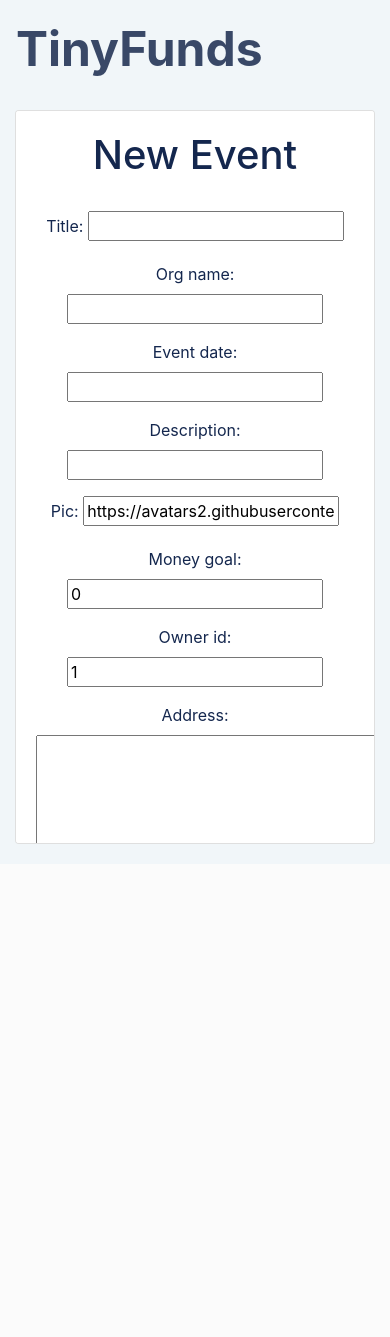
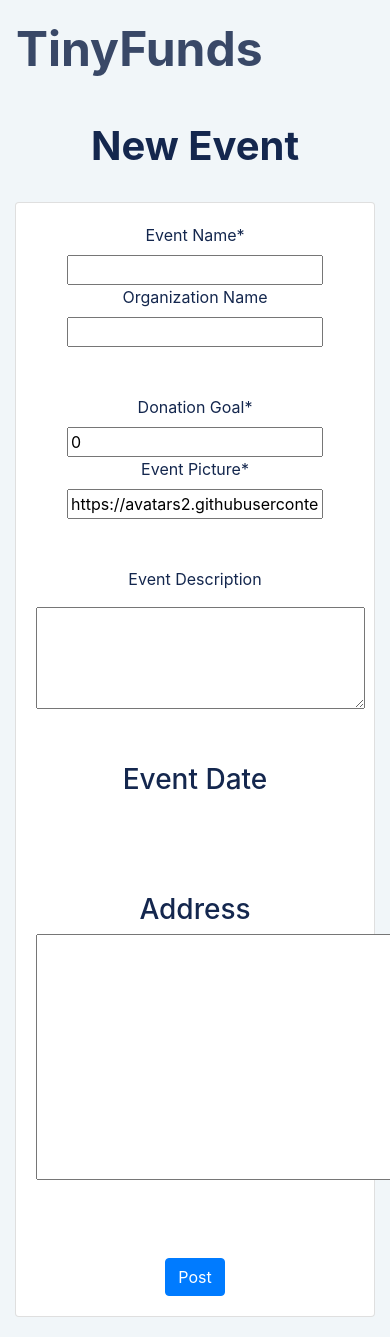
Before and after one commit to sleepy/tinyfunds, a Django app: page /explore/new in a window 390 px wide; the page is wider, and only the part inside the window is pictured. Before the commit the page ends 844 px from the top of that part, so only its background shows below. Run offline with Django 3.2, Linux system fonts and the light colour scheme; some libraries are stand-ins or nearby versions.

Commit message:
added google maps and datetime picker

```diff
--- a/tinyfunds/forms.py
+++ b/tinyfunds/forms.py
@@ -1,12 +1,22 @@
 from django import forms
 from .models import Event
+from datetime import datetime
 from tempus_dominus.widgets import DatePicker, TimePicker, DateTimePicker
 
-class DateForm(forms.Form):
-    date = forms.DateTimeField(input_formats=['%d/%m/%Y %H:%M'])
-
 class CreateEventForm(forms.ModelForm):
+    date = forms.DateTimeField(
+        widget=DateTimePicker(
+            options={
+                'useCurrent': True,
+                'collapse': False,
+            },
+            attrs={
+                'append': 'fa fa-calendar',
+                'icon_toggle': True,
+            }
+        ),
+    )
 
     class Meta:
         model = Event
-        fields = ['title', 'org_name', 'event_date', 'description', 'pic', 'money_goal', 'owner_id', 'address', 'money_goal']
+        fields = ['title', 'org_name', 'date', 'description', 'pic', 'address', 'money_goal', 'owner_id', 'money_goal']
--- a/tinyfunds/models.py
+++ b/tinyfunds/models.py
@@ -5,15 +5,15 @@
 from django.utils import timezone
 
 class Event(models.Model):
-    title = models.CharField(max_length=200)
+    title = models.CharField(verbose_name="Event Name",max_length=200)
     pub_date = models.DateTimeField(auto_now_add=True)
-    org_name = models.CharField(max_length=254, null=True, blank=True)
-    description = models.CharField(max_length=254, null=True, blank=True)
-    pic = models.CharField(max_length=1024, null=False, blank=False, default="https://avatars2.githubusercontent.com/u/3195011?s=460&u=f421eadccb78b212d516b6b38cab7f2de97522e4&v=4")
-    event_date = models.DateTimeField(auto_now_add=False, null=True)
+    org_name = models.CharField(verbose_name="Organization Name",max_length=254, null=True, blank=True)
+    description = models.CharField(verbose_name="Event Description", max_length=4096, null=True, blank=True)
+    pic = models.CharField(verbose_name="Event Picture", max_length=1024, null=False, blank=False, default="https://avatars2.githubusercontent.com/u/3195011?s=460&u=f421eadccb78b212d516b6b38cab7f2de97522e4&v=4")
+    date = models.DateTimeField(verbose_name="Event Date", auto_now_add=False, null=True)
     owner_id = models.IntegerField(null=False, default=1)
-    address = PlacesField(blank=True)
-    money_goal = models.DecimalField(max_digits=8, decimal_places=2, null=False, default=0)
+    address = PlacesField(verbose_name="Event Address", blank=True)
+    money_goal = models.DecimalField(verbose_name="Donation Goal", max_digits=8, decimal_places=2, null=False, default=0)
     money_received = models.DecimalField(max_digits=8, decimal_places=2, null=False, default=0)
 
     def add_money(self, amount):
--- a/tinyfunds/settings.py
+++ b/tinyfunds/settings.py
@@ -51,6 +51,7 @@
     'paypal.standard.ipn',
     'django_google_maps',
     'places',
+    'crispy_forms',
 ]
 
 MIDDLEWARE = [
@@ -161,7 +162,7 @@
 
 GOOGLE_MAPS_API_KEY = 'AIzaSyDRqV7DSUAEVsjemptCRDqWfLtIOpCSRxA'
 PLACES_MAPS_API_KEY='AIzaSyDRqV7DSUAEVsjemptCRDqWfLtIOpCSRxA'
-PLACES_MAP_WIDGET_HEIGHT=480
+PLACES_MAP_WIDGET_HEIGHT=360
 PLACES_MAP_OPTIONS='{"center": { "lat": 38.971584, "lng": -95.235072 }, "zoom": 10}'
 PLACES_MARKER_OPTIONS='{"draggable": true}'
 
--- a/tinyfunds/static/account/style.css
+++ b/tinyfunds/static/account/style.css
@@ -49,7 +49,8 @@
     color: #14274e !important;
     margin: 0;
     padding: 0;
-    overflow:hidden;
+    overflow-y:scroll;
+    overflow-x:hidden;
     text-align: center !important;
     align-content: center !important;
     justify-content: center !important;
--- a/tinyfunds/static/tinyfunds/create_event_style.css
+++ b/tinyfunds/static/tinyfunds/create_event_style.css
@@ -3,7 +3,8 @@
     color: #14274e !important;
     margin: 0;
     padding: 0;
-    overflow:hidden;
+    overflow-y:scroll;
+    overflow-x: hidden;
     text-align: center !important;
     align-content: center !important;
     justify-content: center !important;
@@ -17,3 +18,25 @@
     background: #f1f6f9;
     height: 100%;
 }
+
+
+/* .col-sm-4 {
+    background-color: #ffffff;
+    width: 10%;
+    border-width:20px;
+    border-top-style: solid;
+    border-right-style: solid;
+    border-left-style: solid;
+    border-bottom-style: solid;
+    border-radius: 30px;
+    height: 500px;
+    border-color: #f1f6f9;
+} */
+
+.col-md-10.left-justified {
+    text-align: left;
+}
+
+h3 {
+    text-align: center;
+}
--- a/tinyfunds/templates/account/account.html
+++ b/tinyfunds/templates/account/account.html
@@ -23,7 +23,7 @@
     <a class="nav-link" href="{% url 'explore' %}"><strong>Explore</strong></a>
   </li>
   <li class="nav-item">
-    <a class="nav-link" href="#"><strong>Post</strong></a>
+    <a class="nav-link" href="{% url 'create_event' %}"><strong>Post</strong></a>
   </li>
   <li class="nav-item active">
     <a class="nav-link active" href="{% url 'account' %}"><strong>Account</strong></a>
@@ -40,9 +40,6 @@
     <div class="col-sm-1">
     </div>
     <div class="col-sm-3">
-      {% if privileged == None and not user.is_authenticated %}
-            <a class="page-scroll btn btn-xl" id="oauth-button" href="{% provider_login_url 'google' %}"></a>
-      {% else %}
       <br>
       {% if privileged == False or privileged == None and user.is_authenticated %}
       {% if user.name != None and user.name != "" %}
--- a/tinyfunds/templates/tinyfunds/create_event.html
+++ b/tinyfunds/templates/tinyfunds/create_event.html
@@ -10,6 +10,8 @@
 {% bootstrap_javascript jquery='full' %}
 <!-- {% load socialaccount %}
 {% load static %} -->
+
+{% load crispy_forms_tags %}
 
 {# Display django.contrib.messages as Bootstrap alerts #}
 {% bootstrap_messages %}
@@ -33,25 +35,94 @@
 {% endblock navbar %}
 {% block content %}
 
-<link rel="stylesheet" href="{% static 'vendor/bootstrap/css/bootstrap.css' %}">
 <link rel="stylesheet" href="{% static 'tinyfunds/create_event_style.css' %}">
+<link rel="stylesheet" href="https://netdna.bootstrapcdn.com/font-awesome/4.7.0/css/font-awesome.css">
+<script src="https://code.jquery.com/jquery-3.3.1.slim.min.js"
+  integrity="sha384-q8i/X+965DzO0rT7abK41JStQIAqVgRVzpbzo5smXKp4YfRvH+8abtTE1Pi6jizo" crossorigin="anonymous"></script>
 
-<body>
-  <div class="container">
-    <div class="card" style="margin-top:12px; height: calc(100vh - 110px); overflow-y: auto;">
-      <div class="card-body">
-        <h1 class="text-center">New Event</h1>
-        <br>
-        {% csrf_token %}
-        {{ form.as_p }}
-        <input type="submit" value="Post">
-        <br>
-        {{ form.media }}
-        <br>
+<form action="{% url 'create_event' %}" method="post">
+  {% csrf_token %}
+  <br>
+  <h1> <strong>New Event</strong> </h1>
+  <br>
+
+  <div class="row">
+    <div class="col-lg-3"></div>
+    <div class="col-lg-6">
+
+      <div class="container">
+
+        <div class="card">
+          <div class="card-body">
+            <div class="row">
+              <div class="col-md-6">
+                {{ form.title | as_crispy_field}}
+              </div>
+              <div class="col-md-6">
+                {{ form.org_name | as_crispy_field}}
+              </div>
+            </div>
+            <br><br>
+            <div class="row">
+              <div class="col-md-6">
+                {{ form.money_goal | as_crispy_field}}
+              </div>
+              <div class="col-md-6">
+                {{ form.pic | as_crispy_field}}
+              </div>
+            </div>
+            <br><br>
+            <div class="row">
+              <div class="col-md-1"></div>
+              <div class="col-md-10">
+                <p>Event Description</p>
+                <textarea type="text" rows="4" cols="30" name="description" id="description"></textarea>
+              </div>
+              <div class="col-md-1"></div>
+            </div>
+            <br><br>
+            <h3>Event Date</h3>
+            <br>
+            <div class="row">
+              <div class="col-md-1"></div>
+              <div class="col-md-10">
+                <div style="overflow:hidden;">
+                  <div class="form-group">
+                    <div id="datetimepicker13"></div>
+                  </div>
+                  <script type="text/javascript">
+                    $(function () {
+                      $('#datetimepicker13').datetimepicker({
+                        inline: true,
+                        sideBySide: true
+                      });
+                    });
+                  </script>
+                </div>
+              </div>
+              <div class="col-md-1"></div>
+            </div>
+            <br><br>
+            <h3>Address</h3>
+            <div class="row">
+              <div class="col-md-1"></div>
+              <div class="col-md-10 left-justified">
+                {{ form.address }}
+                {{ form.media }}
+              </div>
+              <div class="col-md-1"></div>
+            </div>
+            <br>
+            <input type="hidden" name="owner_id" id="owner_id" value="{{ user.id }}"><br><br>
+            <button type="submit" class="btn btn-primary">Post</button>
+          </div>
+        </div>
       </div>
     </div>
+    <div class="col-lg-3"></div>
   </div>
-</body>
+
+</form>
 
 
 
--- a/tinyfunds/templates/tinyfunds/event.html
+++ b/tinyfunds/templates/tinyfunds/event.html
@@ -58,7 +58,7 @@
       <p>
         Organizer: {{event.org_name }}
         <br>
-        Date: {{event.event_date}}
+        Date: {{event.date}}
         <br>
         Location: {{event.address}}
         <br>
--- a/tinyfunds/views.py
+++ b/tinyfunds/views.py
@@ -45,7 +45,6 @@
 
     template_name = 'tinyfunds/create_event.html'
     form_class = CreateEventForm
-    model = Event
 
 
     def get(self, request, *args, **kwargs):
```
Also changed, not shown: tinyfunds/migrations/0019_merge_20201109_2048.py (added), tinyfunds/migrations/0020_auto_20201109_2048.py (added), tinyfunds/migrations/0021_auto_20201109_2057.py (added), tinyfunds/migrations/0022_remove_event_address.py (added), tinyfunds/migrations/0023_event_address.py (added), tinyfunds/migrations/0024_auto_20201109_2138.py (added), tinyfunds/migrations/0025_auto_20201110_2006.py (added).
